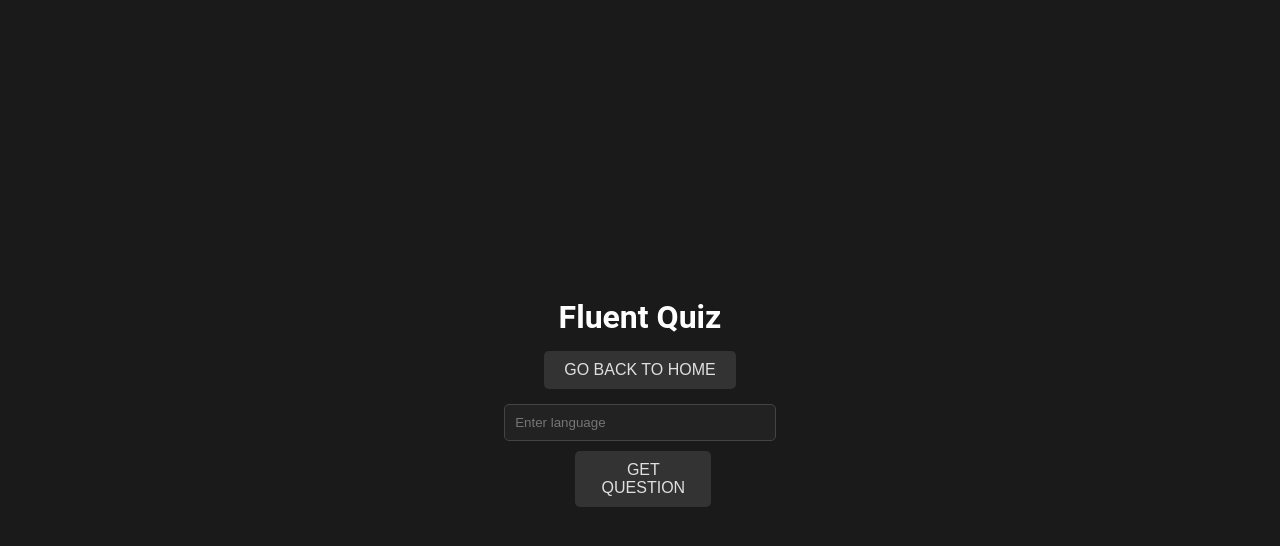
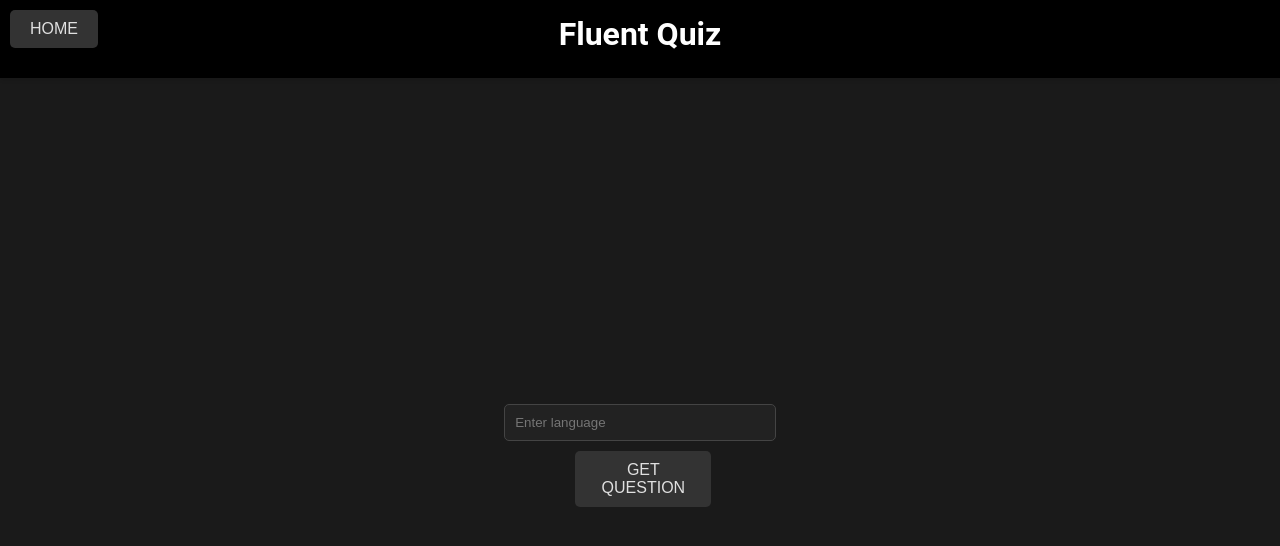
Before and after one commit to alessandrofelici/Fluent, a React (Vite) app in the folder Fluent/: page /Quiz in a window 1280 px wide. Shown: the top 546 px of the page. Built offline with nearby package versions, Linux system fonts and the light colour scheme.

Commit message:
Makes button top left

```diff
--- a/Fluent/src/pages/Quiz.tsx
+++ b/Fluent/src/pages/Quiz.tsx
@@ -40,18 +40,44 @@ function Quiz() {
     };
 
     return (
-        <div>
-            <h1>Fluent Quiz</h1>
-            <Link to="/">
-                <button style={{ padding: '10px 20px',
-                                 fontSize: '16 px',
-                                 marginBottom: '5px'}}>
-                Go Back to Home
-                </button>
-            </Link>
+        <div style={{ paddingTop: '100px' }}>
+            <div style={{
+                position: 'fixed',
+                top: 0,
+                left: 0,
+                right: 0,
+                backgroundColor: '#000',
+                padding: '10px',
+                boxShadow: '0 2px 4px rgba(0, 0, 0, 0.1)',
+                zIndex: 1000,
+            }}>
+                <h1><Link to="/">
+                    <button style={{
+                        padding: '10px 20px',
+                        fontSize: '16 px',
+                        marginBottom: '5px',
+                        position: 'absolute',
+                        left: '10px',
+                    }}>
+                    Home
+                    </button>
+                    </Link>
+                    Fluent Quiz
+                </h1>
+            </div>
             <div>
-                <input type="text" value={language} onChange={(e) => setLanguage(e.target.value)} placeholder="Enter language" style={{ width: '80%', padding: '10px', marginBottom: '10px'}}/>
-                <button onClick={handleGetQuestion} style={{ width: '40%', padding: '10px', marginLeft: '2%' }} disabled={loading}>
+                <input
+                type="text"
+                value={language}
+                onChange={(e) => setLanguage(e.target.value)}
+                placeholder="Enter language"
+                style={{ width: '80%', padding: '10px', marginBottom: '10px'}}
+                />
+                <button
+                    onClick={handleGetQuestion}
+                    style={{ width: '40%', padding: '10px', marginLeft: '2%' }}
+                    disabled={loading}
+                    >
                     {loading ? 'Loading...' : 'Get Question'}
                 </button>
             </div>
@@ -59,8 +85,19 @@ function Quiz() {
                 <div>
                     <h3>Question</h3>
                     <p>{question}</p>
-                    <input type="text" value={userAnswer} onChange={(e) => setUserAnswer(e.target.value)} placeholder="Your answer" style={{ width: '80%', padding: '10px', marginBottom: '10px' }}/>
-                    <button onClick={handleSubmitAnswer} style={{ width: '40%', padding: '10px', marginLeft: '2%' }} disabled={loading}>
+                    <input
+                        type="text"
+                        value={userAnswer}
+                        onChange={(e) => setUserAnswer(e.target.value)}
+                        placeholder="Your answer"
+                        style={{ width: '80%', padding: '10px', marginBottom: '10px' }}
+                        />
+                    <button
+                        onClick={handleSubmitAnswer}
+                        style={{ width: '40%', padding: '10px', marginLeft: '2%' }}
+                        disabled={loading}
+                        >
+                            {loading ? 'Loading...': 'Submit Answer'}
                     </button>
                 </div>
             )}
```
